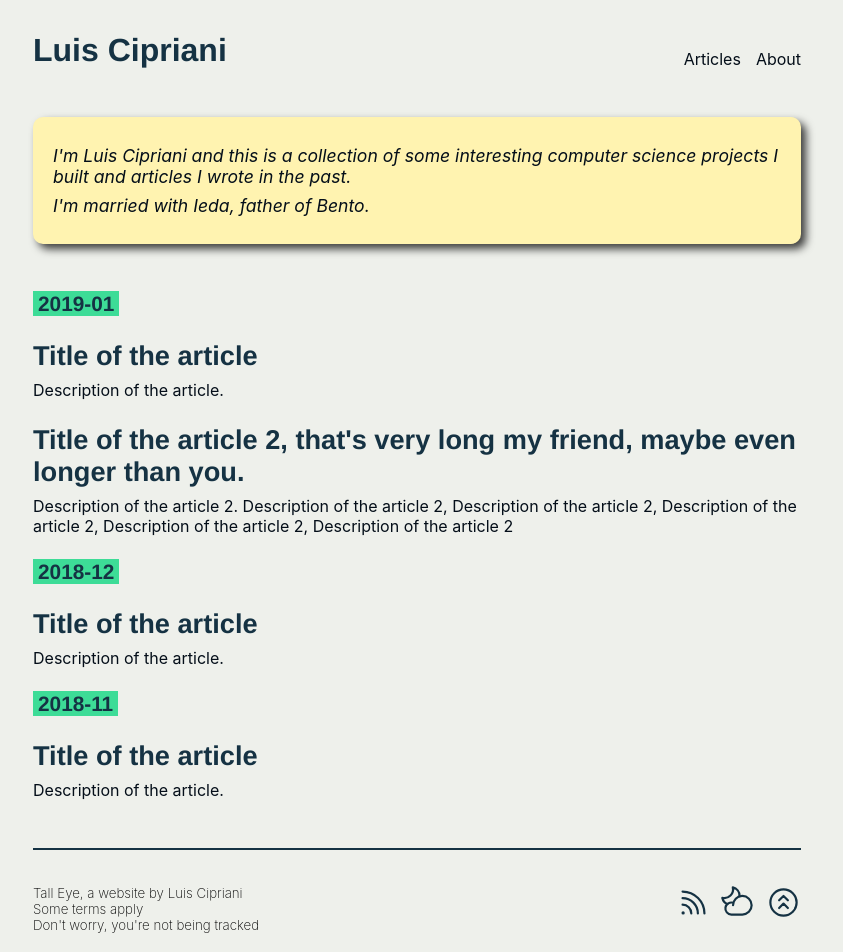
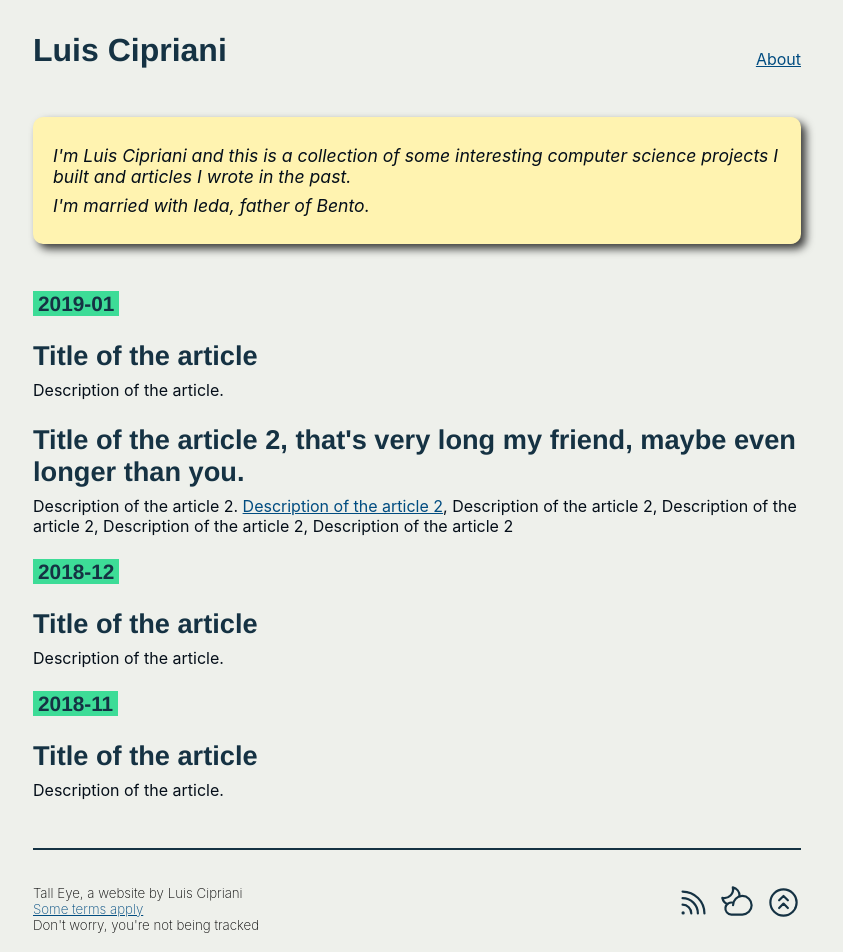
Before and after one commit to lfcipriani/www.talleye.com, a Next.js app: page / in a window 1280 px wide. Shown: the top 952 px of the page, without its empty margins (223-1066 px from the left). Built offline with nearby package versions, Linux system fonts and the light colour scheme.

Commit message:
Adding link styles and some link samples

```diff
--- a/components/siteFooter.js
+++ b/components/siteFooter.js
@@ -6,7 +6,13 @@ export default function SiteHeader() {
           <p>
             Tall Eye, a website by Luis Cipriani
             <br />
-            Some terms apply
+            <a
+              href="https://creativecommons.org/licenses/by-nc/4.0/"
+              target="_blank"
+              rel="noreferrer nofollow"
+            >
+              Some terms apply
+            </a>
             <br />
             Don't worry, you're not being tracked
           </p>
--- a/components/siteHeader.js
+++ b/components/siteHeader.js
@@ -5,8 +5,9 @@ export default function SiteHeader() {
         <h1>Luis Cipriani</h1>
         <nav>
           <ul>
-            <li>Articles</li>
-            <li>About</li>
+            <li>
+              <a href="#">About</a>
+            </li>
           </ul>
         </nav>
       </header>
--- a/pages/index.js
+++ b/pages/index.js
@@ -24,9 +24,9 @@ export default function Home() {
                 Title of the article 2, that's very long my friend, maybe even longer than you.
               </h3>
               <p className={styles.articleDescription}>
-                Description of the article 2. Description of the article 2, Description of the
-                article 2, Description of the article 2, Description of the article 2, Description
-                of the article 2
+                Description of the article 2. <a href="#">Description of the article 2</a>,
+                Description of the article 2, Description of the article 2, Description of the
+                article 2, Description of the article 2
               </p>
             </li>
           </ul>
--- a/styles/globals.css
+++ b/styles/globals.css
@@ -5,6 +5,8 @@
   --color-bg-secondary: #fff3b0;
   --color-text-heading: #153243;
   --color-text-normal: #040e19;
+  --color-text-link: #004c80;
+  --color-text-hover: #0067ac;
   --color-text-highlight: #3ddc97;
   --color-high-contrast: #000;
 
@@ -42,10 +44,6 @@ a img,
   box-sizing: border-box;
 }
 
-.code {
-  font-family: var(--font-family-code);
-}
-
 h1,
 h2,
 h3,
@@ -56,7 +54,23 @@ h6 {
   font-family: var(--font-family-heading);
 }
 
+a,
+a:visited {
+  color: var(--color-text-link);
+  text-decoration: underline;
+}
+a:hover,
+a:focus,
+a:active {
+  color: var(--color-text-hover);
+  text-decoration: underline;
+}
+
 /* My styles */
+.code {
+  font-family: var(--font-family-code);
+}
+
 .callout {
   margin: 1rem 0;
   padding: 20px 20px;
```
